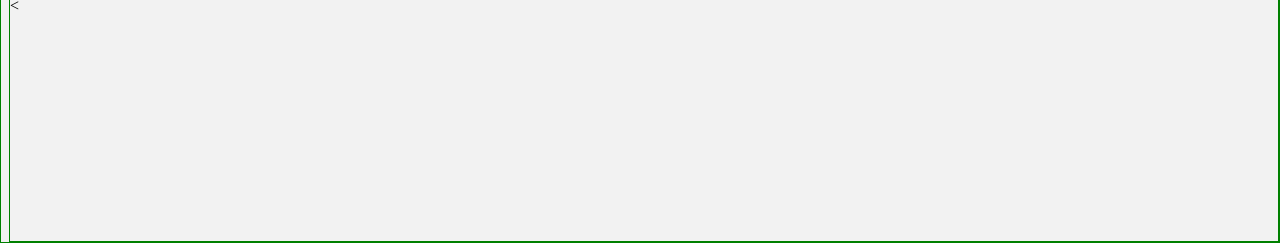
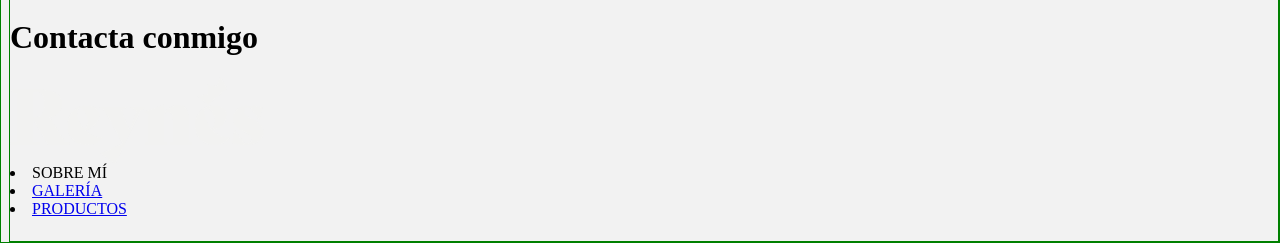
Before and after one commit to GabyMingues/PortfolioReynes, a plain HTML site: page index.html in a window 1280 px wide. Shown: the part 557-800 px from the top of the page. Drawn offline with Linux system fonts and the light colour scheme.

Commit message:
footer 1

```diff
--- a/index.html
+++ b/index.html
@@ -64,9 +64,24 @@
 
 				</div> <!--- cierre productos -->
 			</div> <!---cierre contenido1 -->
+
 			<footer>
-				<
-			</footer>
+				<div class="formulario">
+					<h1>Contacta conmigo</h1>
+
+
+				</div> <!--- cierre formulario -->
+
+<div class="infofooter">
+					<div class="enlaces">
+<img src="imagenes/Logo Reynés.png" alt="Logo">
+<li><a herf="sobremi.html"> SOBRE MÍ </a></li>
+					<li><a href="galeria.html"> GALERÍA </a></li>
+					<li><a href="productos.html"> PRODUCTOS </a></li>
+
+
+
+			</footer> <!--- cierre footer -->
 
 
 		</div> <!--- Cierre Wrapp -->
```
